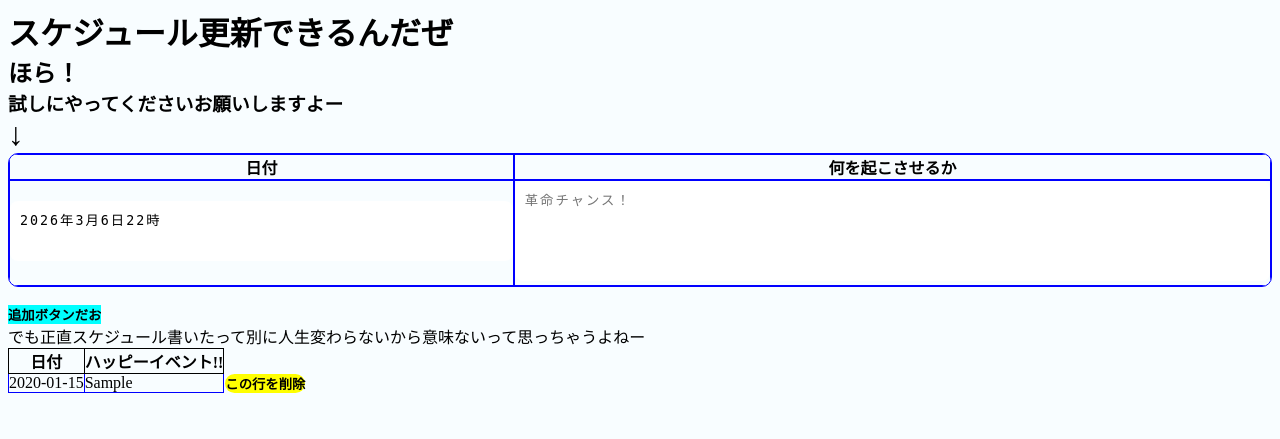
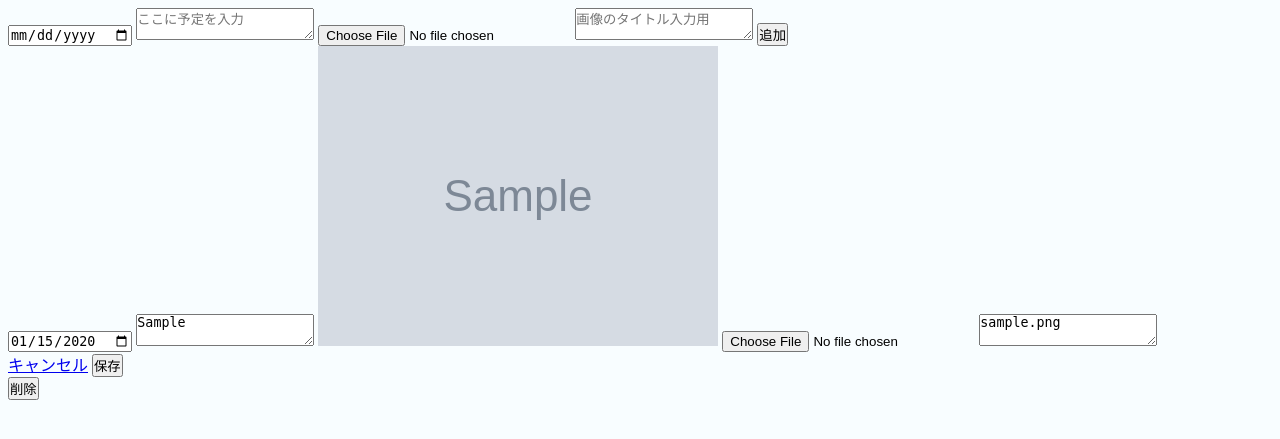
Before and after one commit to koketasi/schedule_app, a Flask app: page /?edit=1 in a window 1280 px wide. Shown: the top 439 px of the page. Run offline with Flask 3, Linux system fonts and the light colour scheme; tables that the repository leaves empty hold one stand-in row (values such as "Sample post"); grey boxes marked "Sample" are stand-in pictures; lists and menus that the app fills with data are empty.

Commit message:
Add image uploads and refactor schedule DB
Refactor schedule storage and add image support: renamed/rewrote DB schema to a single schedule table (id, date, event, file_name, file_title) and replaced legacy schedule1 usage. Implemented unified POST handling (add/edit/delete) with file upload handling and saving into static/, updated index view to support image display and inline edit UI, and removed old form/register/debug endpoints and unused code. Updated templates and CSS to match new UI and added two static sample images. Moved init_db invocation to main and cleaned up duplicate table creation/unused imports.

```diff
--- a/app.py
+++ b/app.py
@@ -5,21 +5,16 @@ import sqlite3
 from pathlib  import Path
 
 from werkzeug.utils import secure_filename
-from datetime import datetime
-from zoneinfo import ZoneInfo
 
 database='database.db'
 
-#app = Flask(__name__)
 
-# 仮のスケジュールデータ（メモリ上）
 data = []
 def init_db():
     with sqlite3.connect(database) as con:
-        con.execute('CREATE TABLE IF NOT EXISTS schedule1(date TEXT, event TEXT, filename TEXT, filetitle TEXT)')
+        con.execute('CREATE TABLE IF NOT EXISTS schedule(id INTEGER PRIMARY KEY AUTOINCREMENT, date TEXT, event TEXT, file_name TEXT, file_title TEXT)')
         con.commit()
 
-init_db()
 
 
 @app.route('/', methods=["GET", "POST"])
@@ -27,97 +22,63 @@ def index():
 
     if request.method=='POST':
         action=request.form['action']
-        if action=='delete':
-            row=request.form['row']
-            con=sqlite3.connect(database)
-            con.execute('UPDATE schedule1 SET date=NULL,event=NULL WHERE  rowid=?',(row,))
-            con.commit()
-            con.close()
-            redirect(url_for('index'))
+        match action:
+            case 'add': #追加
+                date=request.form['date']
+                event=request.form['event']
+                file=request.files.get('name')
+                file_name=None
+                file_title=request.form.get('title')
 
-    con=sqlite3.connect(database)
-    con.execute('CREATE TABLE IF NOT EXISTS schedule1(date TEXT,event TEXT,filename TEXT,filetitle TEXT)')#存在しないなら作らない
-    list_schedule=con.execute('select date,event,rowid from schedule1 where date is not NULL').fetchall()
-
- #   rowid = con.execute(
-#    "SELECT rowid FROM schedule1 WHERE date IS NOT NULL and event IS NOT NULL ORDER BY rowid DESC LIMIT 1"
- #   ).fetchall()
-  #  con.close()
-
-    #day=[]
-    #row={}
-   # for i in list_schedule:
-  #      day.append({ i[0]:i[1]} )
- #       row[i[0]]=i[2]
-#    day={1:"アニメ",31:'自分が墓標になることだ'}
-
-   # if request.method == "POST":
-     #   task = request.form.get("task")
-      #  if task:  # 入力があれば追加
-       #     data.append(task)
-
-       # return redirect("/")#ボタン押したら更新?
-    now=datetime.now(ZoneInfo("Asia/Tokyo"))
-
-    day=(f'{now.year}年{now.month}月{now.day}日{now.hour}時')
-    return render_template("index.html",list_schedule=list_schedule,day=day)
-
-@app.route("/form",methods=['POST','GET'])
-def form():
-    gender={}
-    image={}
-    image_title={}
-
-
-    if request.method=='POST':
-        action=request.form.get('sex')
-        if action=='男性' or action=='女性':
-             gender['sex']=request.form.get('sex')
-        else:
-
-            f=request.files['gazou']
-            image['gazou']=secure_filename(f.filename)
-            f.save(Path(app.root_path) /"static"/ secure_filename(f.filename))
-
-            image_title['name']=request.form['name']
+                if file and file.filename!='':
+                    file_name=secure_filename(file.filename)
+                    file.save(Path(__file__).parent /"static"/ file_name)
 
 
 
-            con=sqlite3.connect(database)
-            con.execute('INSERT INTO schedule1 (filename,filetitle) VALUES(?,?)',(image['gazou'], image_title['name'],))
-            con.commit()
-            con.close()
+                with sqlite3.connect(database) as con:
+                    con.execute('INSERT INTO schedule (date,event,file_name,file_title)VALUES(?,?,?,?)',[date,event,file_name,file_title])
+                    con.commit()
+                return redirect(url_for('index'))
 
-    #if request.method == "POST":
-    #    return redirect(url_for('form'))
+            case 'edit':
+                row=request.form['row']
+                date=request.form['date']
+                event=request.form['event']
+                file=request.files.get('name')
+                current_name=request.form.get('current_name')
+                file_title=request.form.get('title')
+
+                if file and file.filename!='':
+                    current_name=secure_filename(file.filename)
+                    file.save(Path(__file__).parent /"static"/ current_name)
+                print(f'current_name: {repr(current_name)}')
+                with sqlite3.connect(database) as con:
+                    con.execute('UPDATE schedule SET date=?,event=?,file_name=?,file_title=? WHERE rowid=?',[date,event,current_name,file_title,row])
+                    con.commit()
+
+                return redirect(url_for('index'))
+
+            case 'delete':
+                row=request.form['row']
+                con=sqlite3.connect(database)
+                con.execute('DELETE FROM schedule  WHERE  rowid=?',(row,))
+                con.commit()
+                con.close()
+                return redirect(url_for('index'))
+
+    edit=request.args.get('edit')
+    if edit!=None:
+        edit=int(edit)
     con=sqlite3.connect(database)
-    file=con.execute("SELECT filename, filetitle FROM schedule1 WHERE filename IS NOT NULL ORDER BY rowid DESC LIMIT 1").fetchall()
-    con.close()
-    return render_template("form.html",gender=gender,i=file)
+    con.execute('CREATE TABLE IF NOT EXISTS schedule(id INTEGER PRIMARY KEY AUTOINCREMENT, date TEXT, event TEXT, file_name TEXT, file_title TEXT)')#存在しないなら作らない
+    schedule_list=con.execute('SELECT date,event,file_name,file_title,rowid from schedule where date is not NULL').fetchall()
+
+    return render_template("index.html",schedule_list=schedule_list,edit=edit)
 
 
 
-@app.route("/register",methods=['POST'])
-def register():
-    if request.method=='POST':
-        date2=request.form['date']
-        event2=request.form['event']
-        con=sqlite3.connect(database)
-        con.execute('INSERT INTO schedule1 (date,event)VALUES(?,?)',[date2,event2])
-        con.commit()
-        con.close()
-
-
-    return redirect(url_for('index'))
 
 if __name__ == "__main__":
-    # Render は環境変数 PORT で指定されることが多い
-    #import os
-    #port = int(os.environ.get("PORT", 5000))
+    init_db()
     app.run(debug=True)
-
-
-#@app.route("/debug")
-#def debug():
-#    files = os.listdir(os.path.join(app.root_path,"static"))
- #   return str(files)
--- a/static/style.css
+++ b/static/style.css
@@ -19,76 +19,9 @@ body{
 
     }
 }
-.hyouzi{
-
-    border: solid 1px ;
-    border-collapse:collapse;
+/*.add{
+    display: flex;
+    align-items:center;
+    gap:20px;
+    flex-wrap:wrap;
 }
-.hyouzi th,td{
-    border:solid 1px ;
-}
-.a{
-    gap: 1px;
- display: flex;
-        flex-direction: column;
-}
-.aa{
-    display: flex;
-    align-items: flex-end;
-}
-button[value='delete']{
-    background-color: yellow;
-    margin-left:1px;
-    border:none;
-    border-radius: 30px;
-    font-weight: 600;
-    color:black;
-}
-button[value='delete']:hover{
-    background-color:rgb(255 255 128 / 0.5);
-}
-.text{
-    border:none;
-    border-radius:8px;
-    resize:none;
-    line-height: 1.5;
-    padding: 10px;
-    letter-spacing:2px;
-    width: 100%;
-}
-
-.text:hover{
-    background-color: rgb(147, 188, 190);
-}
-.text:focus{
-    outline:none;
-    border: solid 2px rgb();
-    box-shadow: 0 0 5px rgb(0, 219, 253);
-    background-color: white;
-}
-input[value="追加ボタンだお"]{
-    font-weight:bold;
-    background-color: aqua;
-    border: none;
-    color:black;
-}
-.type{
-    table-layout: fixed;
-    width:100%;
-
-    border:solid 1px blue;
-    border-collapse: separate;
-
-    border-radius: 10px;
-    overflow: hidden;
-    border-spacing: 0px;
-}
-.type th,td{
-    border:solid 1px blue;
-}
-.type th:first-child,.type td:first-child{
-    width:40%;
-}
-.type th:last-child,.type td:last-child{
-    width:60%;
-}
--- a/templates/index.html
+++ b/templates/index.html
@@ -2,65 +2,80 @@
 <html lang="ja">
 <head>
     <meta charset="UTF-8">
-    <title>スケジュール試験用</title>
+    <title>画像も加えられる共有スケジュール管理アプリ</title>
     <link rel="stylesheet" href="{{url_for('static',filename='style.css')}}">
    <meta name="viewport" content="width=device-width,initial-scale=1.0">
 </head>
 <body>
-    <h1>スケジュール更新できるんだぜ</h1>
-    <h2>ほら！</h2>
-    <h3>試しにやってくださいお願いしますよー</h3>
-    <h1>↓</h1>
-    <form method="POST" action="{{url_for('register')}}">
 
-    <table class="type">
-           <tr>
-            <th>日付</th>
-            <th>何を起こさせるか</th>
-        </tr>
+    <div class="add">
 
-        <tr>
-            <td><textarea class='text'  name='date' placeholder='日付を入力するチャンス！'  rows="2" required maxlength="60"  >{{day}}</textarea></td>
-            <td><textarea class='text'  name='event' placeholder='革命チャンス！' rows="4" required maxlength="200" ></textarea></td>
-        </tr>
+        <form method="POST" action="{{url_for('index')}}" enctype="multipart/form-data">
+            <input type="hidden" name="action" value="add">
+            <input type="date" name="date" required>
+            <textarea class='text'  name='event' placeholder='ここに予定を入力' rows="2" required maxlength="40" ></textarea>
+            <input type="file" name="name"accept='image/*' >
+            <textarea name='title' placeholder='画像のタイトル入力用'></textarea>
+            <button >追加</button>
 
-    </table>
 
-    <br>
-    <input type="submit" value="追加ボタンだお">
-    </form>
+        </form>
+    </div>
 
-    <p>でも正直スケジュール書いたって別に人生変わらないから意味ないって思っちゃうよねー</p>
-    {%if list_schedule==[] %}
-    <p style="font-size:44px">何も書かれてない</p>
+    {%if not schedule_list %}
+        <p style="font-size:44px">何も書かれてない</p>
     {%else%}
-    <div class="aa" >
-    <table class="hyouzi">
-            <tr>
-                <th>日付</th>
-                <th>ハッピーイベント!!</th>
-            </tr>
-            {%for i in list_schedule %}
+        <div class="container" >
+            {% for i in schedule_list %}
+                <div class="card">
+                    {% if edit==i[4] %}
+                        <div class="edit">
+                            <form method="POST" action="{{url_for('index')}}" enctype="multipart/form-data">
+                                <input type="hidden" name="action" value="edit">
+                                <input type="hidden" name="row" value="{{ i[4] }}">
 
-            <tr>
-                <td>{{i[0]}}</td>
-                <td>{{i[1]}}</td>
+                                <input type="date" name="date" value='{{i[0]}}' required>
+                                <textarea class='text'  name='event' placeholder='ここに予定を入力' rows="2" required maxlength="40" >{{i[1]}}</textarea>
+                                {% if i[2] %}
+                                    <img src="{{ url_for('static', filename=i[2]) }}" alt="予定の画像">
 
-            </tr>
+                                {% endif %}
+                                <input type="file" name="name" accept='image/*' >
+                                <input type="hidden" name="current_name" value="{%if i[2]%} {{i[2]}} {%endif%}">
 
+                                <textarea name='title'  placeholder='画像のタイトル入力用'>{{i[3]}}</textarea>
+                                <div class="button">
+                                    <a href="{{url_for('index')}}">キャンセル</a>
+                                    <button type="submit" >保存</button>
+                                </div>
+                            </form>
+
+                            <form method="POST" action="{{url_for('index')}}">
+                                <input type="hidden" name="action" value="delete">
+                                <input type="hidden" name="row" value="{{ i[4] }}">
+
+
+                                <button type="submit" >削除</button>
+                            </form>
+                        </div>
+                    {% else %}
+                        <p class="date" >{{i[0]}}</p>
+                        <p class="event">{{i[1]}}</p>
+                        {% if i[2] %}
+                            <img src="{{ url_for('static', filename=i[2]) }}" alt="予定の画像">
+                        {% endif %}
+                        {% if i[2] and i[3] %}
+                            <p class="title">{{i[3]}}</p>
+                        {% endif %}
+                            <div class="card_function">
+                                <a href="/?edit={{i[4]}}" class="edit_button">編集</a>
+
+                            </div>
+
+                    {% endif %}
+                </div>
             {% endfor %}
-        </table>
-        <div class="a">
-            {% if list_schedule%}
-            {% for i in list_schedule %}
-                <form method="POST" action="{{url_for('index')}}">
-                    <input type="hidden" name="row" value="{{ i[2] }}">
-                    <button type="submit" name="action" value="delete">この行を削除</button>
-                </form>
-            {%endfor%}
-            {%endif%}
         </div>
-    </div>
     {% endif %}
 
 </body>
```
Also changed, not shown: static/junnbi.jpg (added), static/souti.jpg (added).
